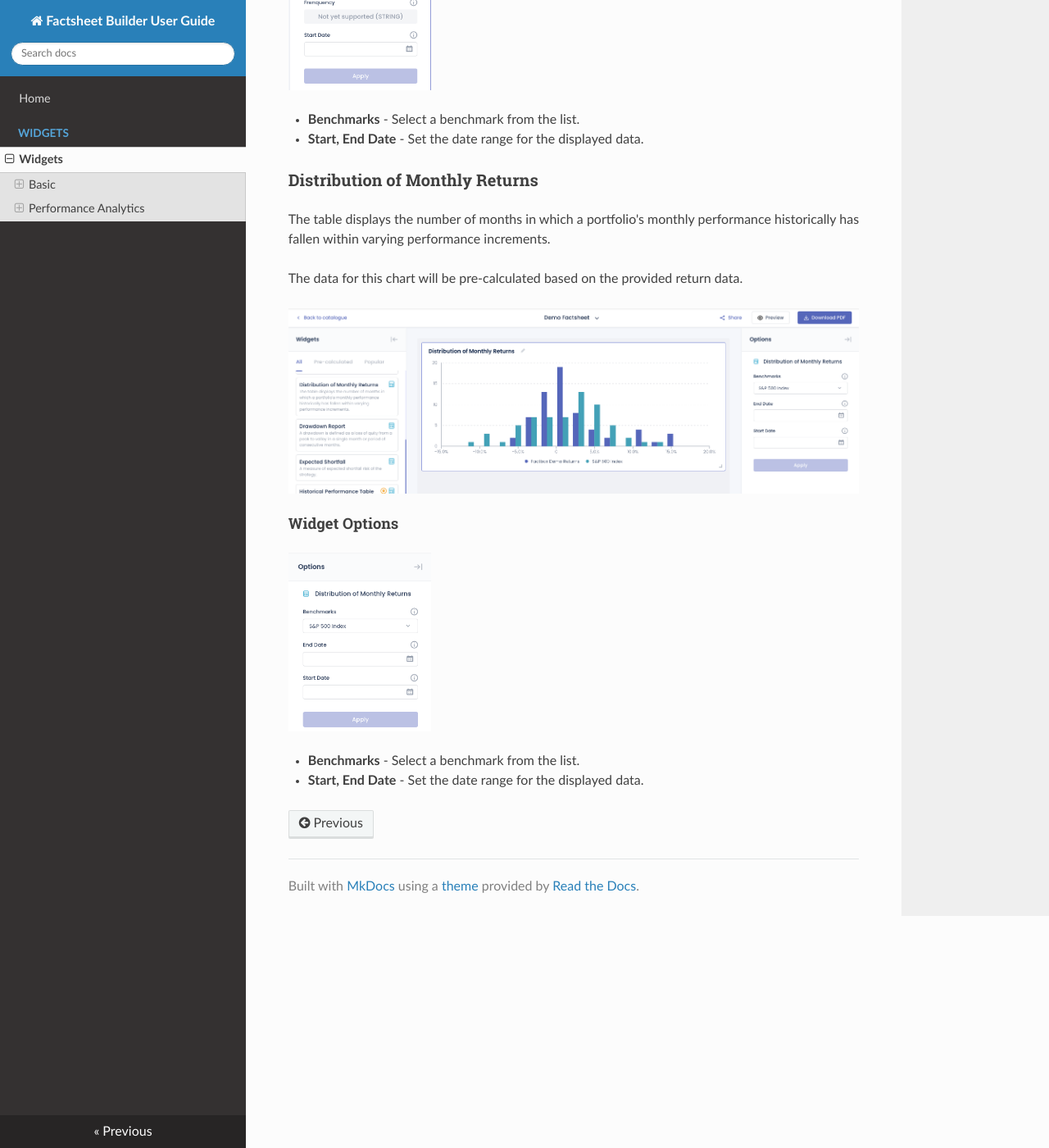
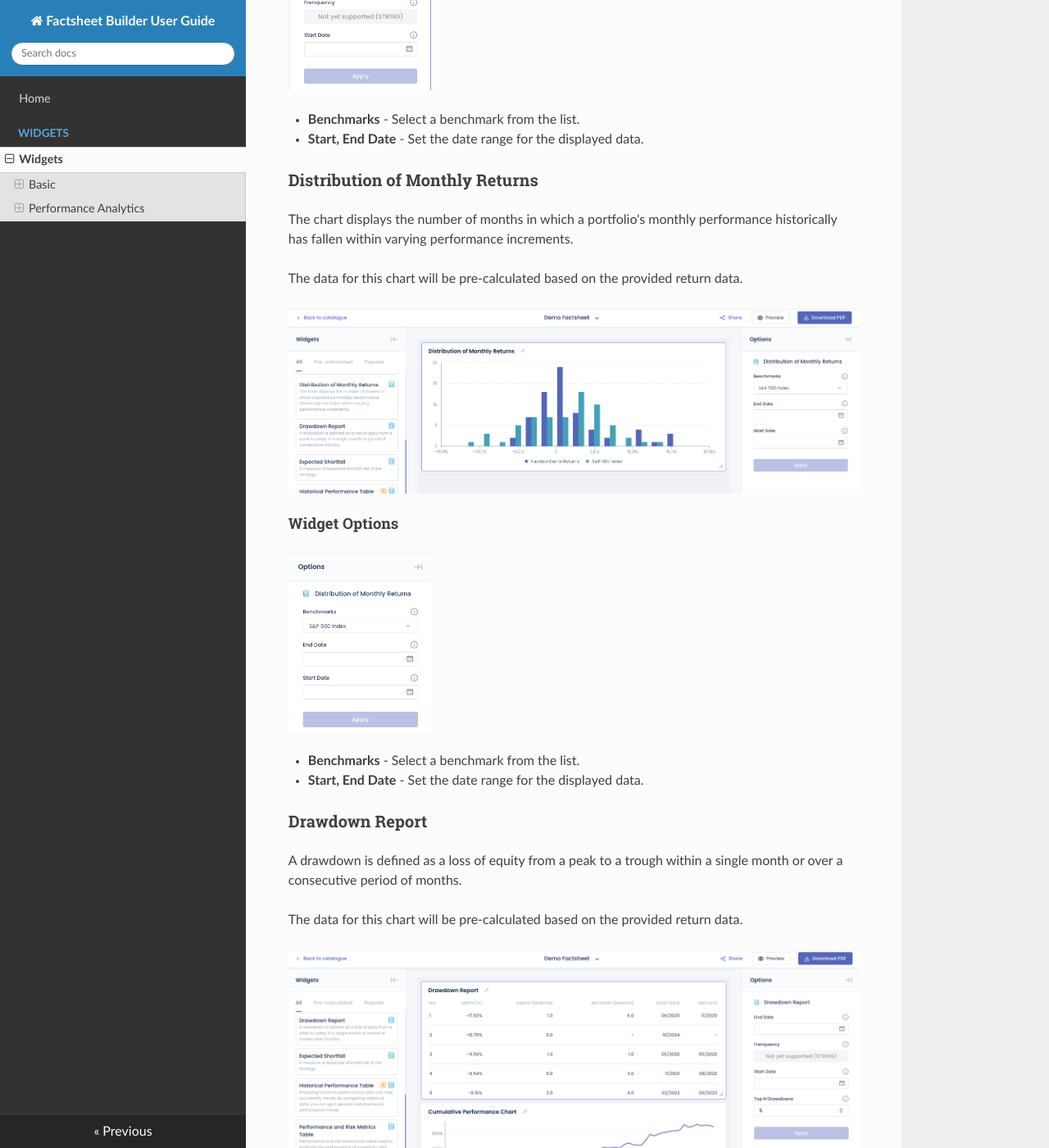
Before and after one commit to noviscient/factbox-user-guide, an MkDocs documentation site: the page built from docs/widgets/index.md, in a window 1280 px wide and 1400 px high, scrolled down 1590 px. Shown: the whole window at 82% size. Built offline with MkDocs 1.6.1, drawn with Linux system fonts in a browser that asks for light colours; nearby versions of some CDN libraries; some of the changed text lies outside the part shown.

Commit message:
update widgets, drawdown reporta

```diff
--- a/docs/widgets/index.md
+++ b/docs/widgets/index.md
@@ -47,15 +47,30 @@ The data for this chart will be pre-calculated based on the provided return data
 
 ### Distribution of Monthly Returns
 
-The table displays the number of months in which a portfolio's monthly performance historically has fallen within varying performance increments.
+The chart displays the number of months in which a portfolio's monthly performance historically has fallen within varying performance increments.
 
 The data for this chart will be pre-calculated based on the provided return data.
 
-![Cumulative Performance Chart widget](../images/widgets/SCR-20250506-lgdf.png)
+![Distribution of Monthly Returns widget](../images/widgets/SCR-20250506-lgdf.png)
 
 #### Widget Options
 
-<img src="../images/widgets/SCR-20250506-lhax.png" alt="Cumulative Performance Chart widget options" width="25%"/>
+<img src="../images/widgets/SCR-20250506-lhax.png" alt="Distribution of Monthly Returns widget options" width="25%"/>
 
 - **Benchmarks** - Select a benchmark from the list.
 - **Start, End Date** - Set the date range for the displayed data.
+
+### Drawdown Report
+
+A drawdown is defined as a loss of equity from a peak to a trough within a single month or over a consecutive period of months.
+
+The data for this chart will be pre-calculated based on the provided return data.
+
+![Drawdown Report Table widget](../images/widgets/SCR-20250506-lmlr.png)
+
+#### Widget Options
+
+<img src="../images/widgets/SCR-20250506-lmuw.png" alt="Drawdown Report widget options" width="25%"/>
+
+- **Top N Drawdowns** - Number of drawdown periods to display.
+- **Start, End Date** - Set the date range for the displayed data.
```
Also changed, not shown: docs/images/widgets/SCR-20250506-lmlr.png (added), docs/images/widgets/SCR-20250506-lmuw.png (added).
